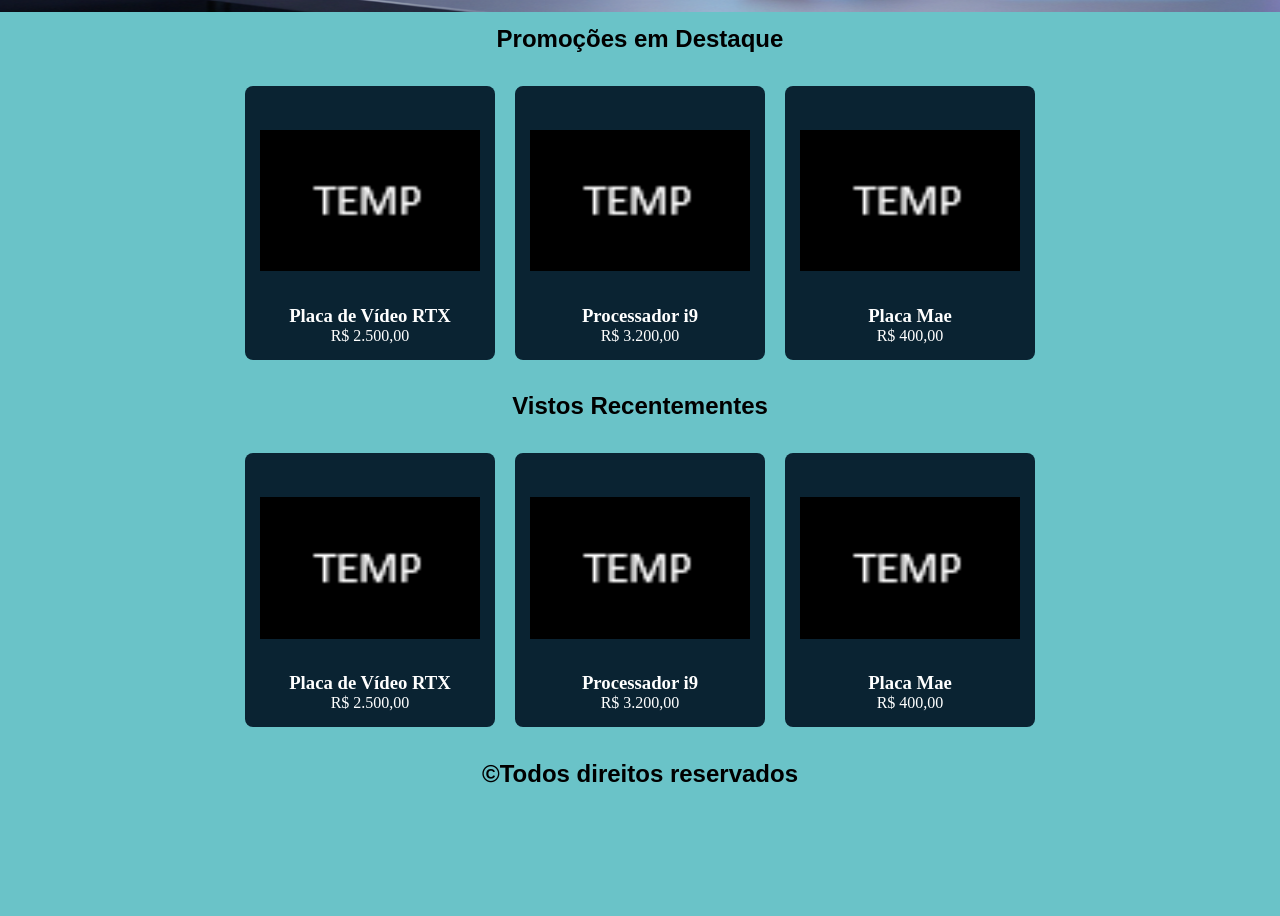
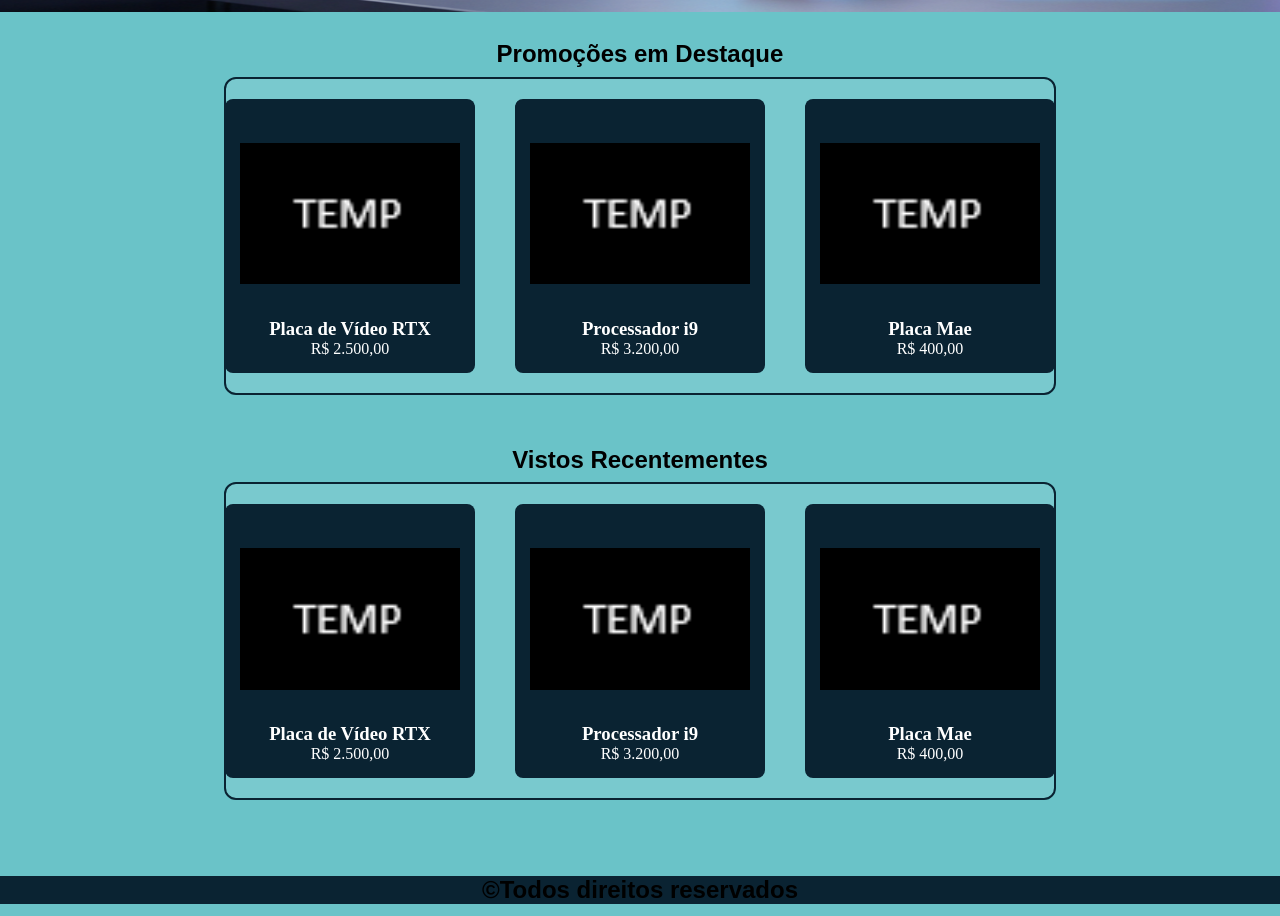
Before and after one commit to SergioArthur115/Mubak, a plain HTML site: page mubak/index.html in a window 1280 px wide. Shown: the part 404-1320 px from the top of the page. Before the commit the page ends 1205 px from the top, so only its background shows below. Drawn offline with Linux system fonts and the light colour scheme.

Commit message:
atualizacao

```diff
--- a/mubak/css/styles.css
+++ b/mubak/css/styles.css
@@ -22,7 +22,7 @@ body {
 
 /* Container do Menu */
 .menu_principal {
-    background-color: #333; /* Cor de fundo para destacar */
+    background-color: #0a2332; /* Cor de fundo para destacar */
     padding: 10px 0;
 }
 
@@ -59,29 +59,37 @@ body {
 
 .banner_principal img {
     width: 100%;           /* Força a largura a ser 100% do container */
-    height: 300px;          /* Calcula a altura proporcionalmente (450px base) */
+    height: 300px;
     display: block;        /* Remove espaços vazios na base da imagem */
 
 }
 
 /*------------------ Seção dos carroseis ---------------*/
 
-.Carrosseis {
+.carrosseis {
     display: flex;
     flex-direction: column; /* Coloca um carrossel abaixo do outro */
     align-items: center;    /* Centraliza os itens horizontalmente */
     width: 100%;
+    padding: 20px 0;
+}
+
+.carrosel_promocoes,.carrosel_produtos_visualizados{
+    width: 65%;             /* Não deixa o carrossel colado nas bordas da tela */
+    max-width: 1200px;      /* Limite para telas grandes */
+    margin-bottom: 1%;    /* Espaço entre um carrossel e outro */
 }
 
 .div_carrosel_promocoes, .div_carrosel_produtos_visualizados{
     display: flex;
-    overflow-x: auto;         /* Permite rolar para o lado */
-    scroll-snap-type: x mandatory; /* Faz o efeito de "pular" de um em um */
-    gap: 20px;                /* Espaço entre os cards */
-    padding: 20px 0;
-    scroll-behavior: smooth;  /* Suaviza o movimento */
+    gap: 40px;                /* Espaço entre os cards */
     justify-content: center;
     width: 100%;
+    border: 2px solid #0a2332;
+    border-radius: 12px;
+    margin-bottom: 30px;
+    padding: 20px;
+    background-color: rgba(255, 255, 255, 0.1);
 }
 
 /* Centraliza o título H2 */
@@ -92,6 +100,7 @@ h2 {
     font-family: sans-serif;
     width: 100%;
 }
+
 
 /* Esconde a barra de rolagem no Chrome/Safari/Edge */
 .div_carrosel_promocoes::-webkit-scrollbar {
@@ -113,3 +122,7 @@ h2 {
     height: 200px;
     object-fit: contain;      /* Garante que a foto do produto não distorça */
 }
+
+.footer{
+    background-color: #0a2332;
+}
--- a/mubak/index.html
+++ b/mubak/index.html
@@ -12,22 +12,21 @@
 
 <body>
     <header class="header"><!--div responsavel pelo container do cabecalho -->
-        <div class="header_logo"><!--div responsavel pelo container da logo do Mubak -->
+        <figure class="header_logo"><!--div responsavel pelo container da logo do Mubak -->
             <img src="./images/mubak_logo.png" alt="Logo Mubak" title="Logo Mubak">
-        </div>
-        <div class="header_barra_pesquisa"> <!--div responsavel pelo container da barra de pesquisa -->
+        </figure>
+        <section class="header_barra_pesquisa"> <!--div responsavel pelo container da barra de pesquisa -->
             <form action="/pesquisar" method="GET">
                 <input type="search" name="q" placeholder="O que você procura?" aria-label="Pesquisar">
                 <button type="submit">Pesquisar</button>
             </form>
-        </div>
+        </section>
         <div class="header_login"> <!--div responsavel pelo container do login de usuario -->
             <img src="./images/login_icon.png" alt="Login de usuário" title="Login de usuário">
         </div>
     </header>
     <main>
-        <div class="menu_principal"> <!--div responsavel pelo container do menu principal da pagina -->
-            <nav>
+        <nav class="menu_principal"> <!--div responsavel pelo container do menu principal da pagina -->
             <ul>
                 <li><a href="#">Início</a></li>
                 <li><a href="#">Peças</a></li>
@@ -38,59 +37,58 @@
                 <li><a href="#">Acessorios</a></li>
             </ul>
         </nav>
-        </div>
-        <div class="banner_principal"> <!--div responsavel pelo container do banner principal da pagina -->
+        <section class="banner_principal"> <!--div responsavel pelo container do banner principal da pagina -->
             <img src="./images/banner.png" alt="Banner principal" title="Banner principal">
-        </div>
+        </section>
         <div class="carrosseis"> <!--div responsavel pelo container dos carroseis da pagina -->
-            <div class="carrosel_promocoes"> <!--div responsavel pelo container do carrosel de promocoes -->
+            <section class="carrosel_promocoes"> <!--div responsavel pelo container do carrosel de promocoes -->
                 <h2>Promoções em Destaque</h2>
                 <div class="div_carrosel_promocoes">
-                    <div class="produto_card">
+                    <article class="produto_card">
                         <img src="./images/temp.png" alt="Produto">
                         <h3>Placa de Vídeo RTX</h3>
                         <p class="preco">R$ 2.500,00</p>
-                    </div>
+                    </article>
 
-                    <div class="produto_card">
+                    <article class="produto_card">
                         <img src="./images/temp.png" alt="Produto">
                         <h3>Processador i9</h3>
                         <p class="preco">R$ 3.200,00</p>
-                    </div>
+                    </article>
 
-                    <div class="produto_card">
+                    <article class="produto_card">
                         <img src="./images/temp.png" alt="Produto">
                         <h3>Placa Mae</h3>
                         <p class="preco">R$ 400,00</p>
+                    </article>
                 </div>
-                </div>
-            </div>
-            <div class="carrosel_produtos_visualizados">
+            </section>
+            <section class="carrosel_produtos_visualizados">
                 <!--div responsavel pelo container do carrosel de produtos visualizados -->
                 <h2>Vistos Recentementes</h2>
                 <div class="div_carrosel_produtos_visualizados">
-                    <div class="produto_card">
+                    <article class="produto_card">
                         <img src="./images/temp.png" alt="Produto">
                         <h3>Placa de Vídeo RTX</h3>
                         <p class="preco">R$ 2.500,00</p>
-                    </div>
+                    </article>
 
-                    <div class="produto_card">
+                    <article class="produto_card">
                         <img src="./images/temp.png" alt="Produto">
                         <h3>Processador i9</h3>
                         <p class="preco">R$ 3.200,00</p>
-                    </div>
+                    </article>
 
-                    <div class="produto_card">
+                    <article class="produto_card">
                         <img src="./images/temp.png" alt="Produto">
                         <h3>Placa Mae</h3>
                         <p class="preco">R$ 400,00</p>
+                    </article>
                 </div>
-                </div>
-            </div>
+            </section>
         </div>
     </main>
-    <footer>
+    <footer class="footer">
         <h2>©Todos direitos reservados</h2>
     </footer>
 </body>
```
Lines whose indentation alone changed are shown as unchanged.
